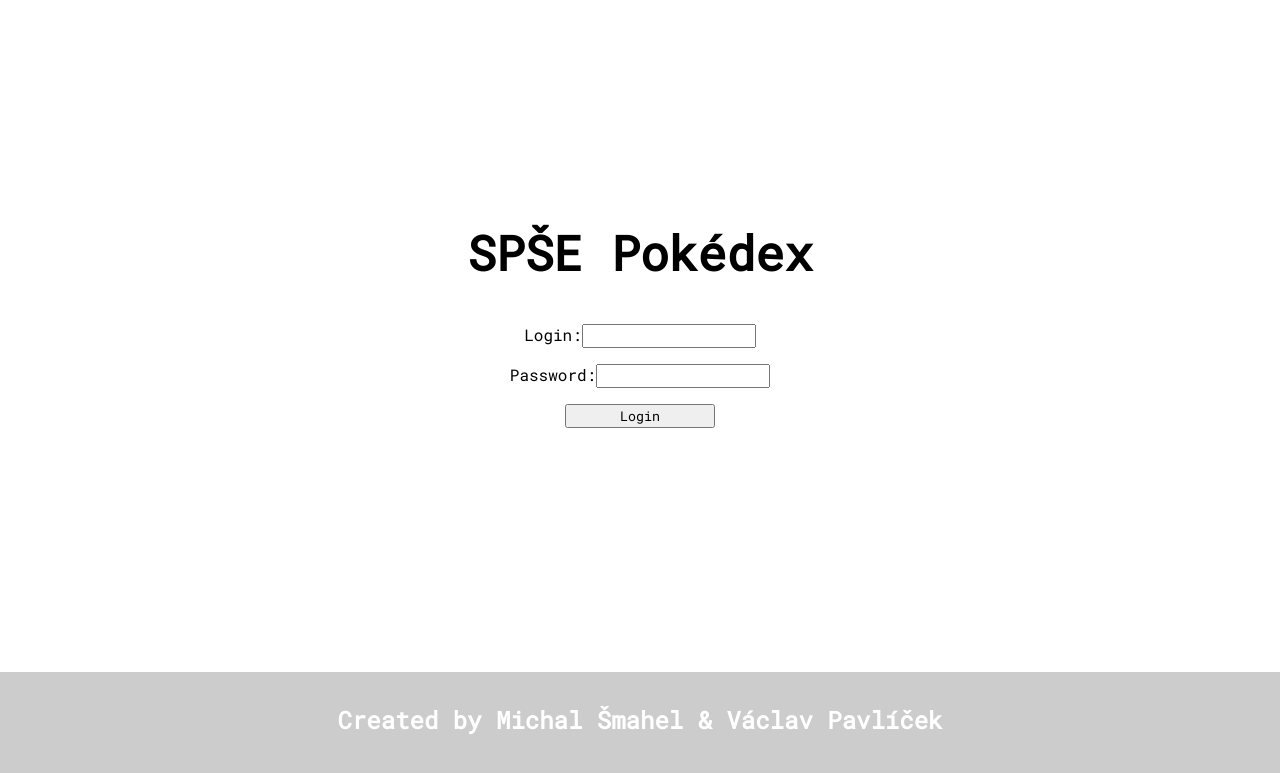
After one commit to ceskyDJ/spse-pokedex, a PHP site: page /www/admin/login.html in a window 1280 px wide. The commit adds this page. Shown: the top 773 px of the page. Run offline with PHP 8.4, Linux system fonts and the light colour scheme.

Commit message:
Add login form.

```diff
--- /dev/null
+++ b/www/admin/login.html
@@ -0,0 +1,33 @@
+<!DOCTYPE html>
+<html>
+<head>
+    <meta name="viewport" content="width=device-width, initial-scale=1.0">
+    <meta charset="UTF-8">
+    <link href="../styles/common.css" rel="stylesheet">
+    <link href="../styles/login.css" rel="stylesheet">
+    <link href="../styles/footer.css" rel="stylesheet">
+    <link href="https://fonts.googleapis.com/css?family=Roboto+Mono&display=swap" rel="stylesheet">
+    <title>Pokédex</title>
+</head>
+<body>
+    <div class="content-container">
+        <h1 class="title">SPŠE Pokédex</h1>
+        <form class="login-form">
+            <div class="field-container">
+                <label fod="login">Login:</label>
+                <input type="text" id="login"/>
+            </div>
+            <div class="field-container">
+                <label fod="password">Password:</label>
+                <input type="password" id="password"/>
+            </div>
+            <div class="button-container">
+                <input type="submit" value="Login" class="submit-button"/>
+            </div>
+        </form>
+    </div>
+    <foooter class="footer">
+        <h6 class="footer-title">Created by Michal&nbsp;Šmahel & Václav&nbsp;Pavlíček</h6>
+    </foooter>
+</body>
+</html>
--- a/www/styles/common.css
+++ b/www/styles/common.css
@@ -4,6 +4,8 @@
     background: #cccccc;
     flex-direction: column;
     justify-content: center;
+    min-height: calc(100vh - 32px);
+    flex: 1;
 }
 
 * {
--- /dev/null
+++ b/www/styles/login.css
@@ -0,0 +1,20 @@
+.content-container {
+    flex: 1;
+}
+
+.login-form {
+    display: flex;
+    flex-direction: column;
+    justify-content: center;
+}
+
+.field-container, .button-container {
+    display: flex;
+    flex-direction: row;
+    justify-content: center;
+    margin: 8px 0;
+}
+
+.button-container .submit-button {
+    width: 150px;
+}
```
Also changed, not shown: www/admin/user.html (added, +20 -0 lines).
